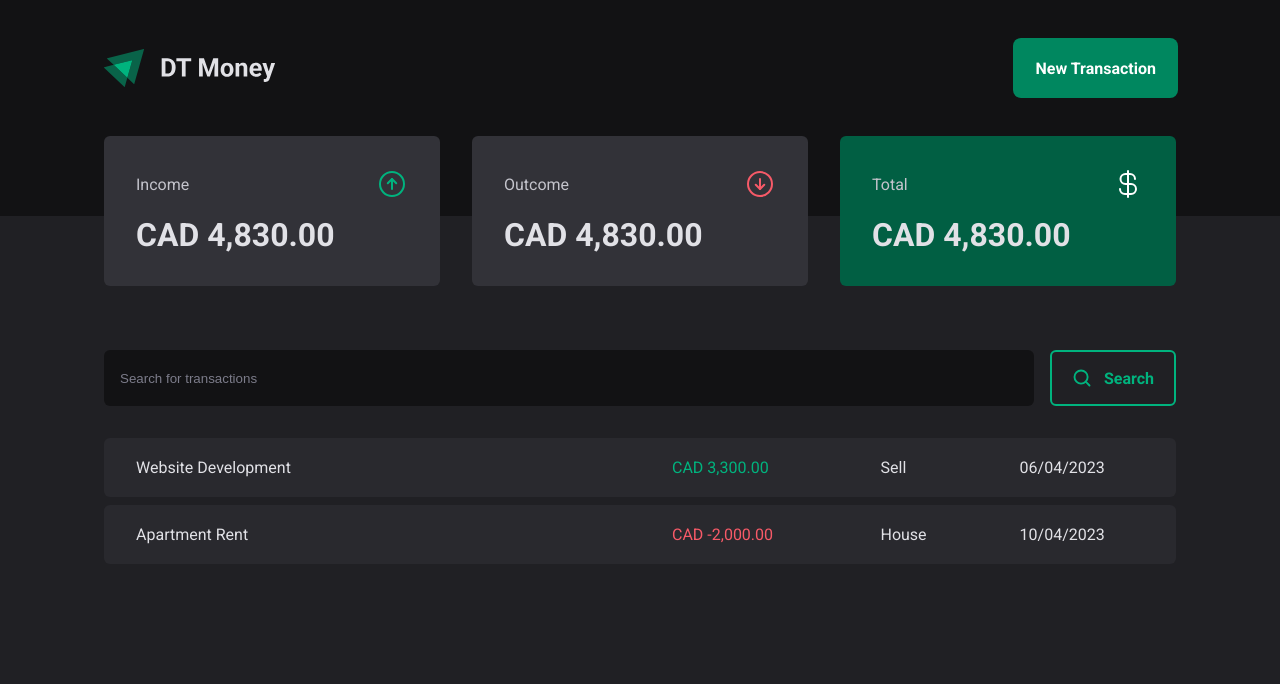
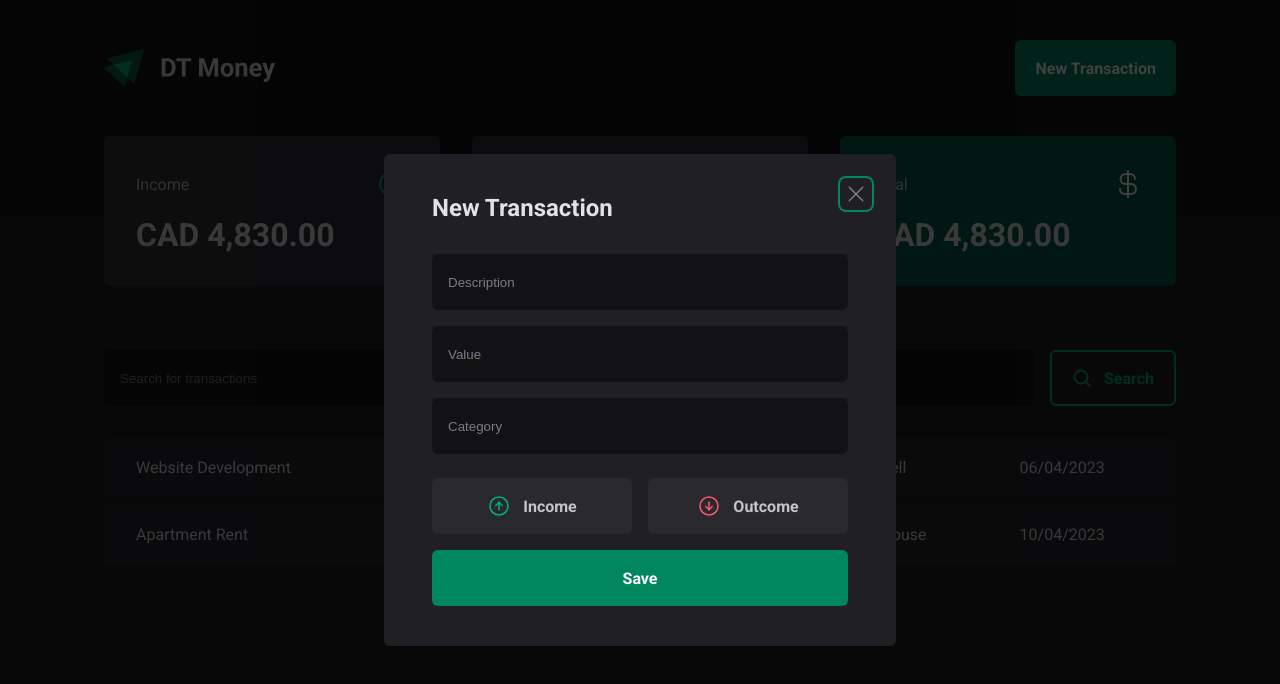
Before and after one commit to allanmgoncalves/dt-money, a React (Vite) app: page / in a window 1280 px wide. Both pictures are taken after a click on the button "New Transaction". Shown: the top 684 px of the page. Built offline with nearby package versions, Linux system fonts and the light colour scheme.

Commit message:
Add Dialog

```diff
--- a/package.json
+++ b/package.json
@@ -11,6 +11,7 @@
   },
   "dependencies": {
     "@radix-ui/react-dialog": "^1.0.5",
+    "@radix-ui/react-radio-group": "^1.1.3",
     "phosphor-react": "^1.4.1",
     "react": "^18.2.0",
     "react-dom": "^18.2.0",
--- a/src/components/Header/index.tsx
+++ b/src/components/Header/index.tsx
@@ -1,12 +1,21 @@
 import { HeaderContainer, HeaderContent, NewTransactionButton } from './styles'
+import * as Dialog from '@radix-ui/react-dialog'
+
 import logoImg from '../../assets/logo.svg'
+import { NewTransactionModal } from '../NewTransactionModal'
 
 export function Header() {
   return (
     <HeaderContainer>
       <HeaderContent>
         <img src={logoImg} alt="" />
-        <NewTransactionButton>New Transaction</NewTransactionButton>
+        <Dialog.Root>
+          <Dialog.Trigger asChild>
+            <NewTransactionButton>New Transaction</NewTransactionButton>
+          </Dialog.Trigger>
+
+          <NewTransactionModal />
+        </Dialog.Root>
       </HeaderContent>
     </HeaderContainer>
   )
--- /dev/null
+++ b/src/components/NewTransactionModal/index.tsx
@@ -0,0 +1,40 @@
+import * as Dialog from '@radix-ui/react-dialog'
+
+import {
+  CloseButton,
+  Content,
+  Overlay,
+  TransactionType,
+  TransactionTypeButton,
+} from './styles'
+import { ArrowCircleDown, ArrowCircleUp, X } from 'phosphor-react'
+
+export function NewTransactionModal() {
+  return (
+    <Dialog.Portal>
+      <Overlay />
+      <Content>
+        <CloseButton>
+          <X size={24} />
+        </CloseButton>
+        <Dialog.Title>New Transaction</Dialog.Title>
+        <form action="">
+          <input type="text" placeholder="Description" required />
+          <input type="number" placeholder="Value" required />
+          <input type="text" placeholder="Category" required />
+
+          <TransactionType>
+            <TransactionTypeButton variant="income" value="income">
+              <ArrowCircleUp size={24} /> Income
+            </TransactionTypeButton>
+            <TransactionTypeButton variant="outcome" value="outcome">
+              <ArrowCircleDown size={24} /> Outcome
+            </TransactionTypeButton>
+          </TransactionType>
+
+          <button type="submit">Save</button>
+        </form>
+      </Content>
+    </Dialog.Portal>
+  )
+}
--- /dev/null
+++ b/src/components/NewTransactionModal/styles.ts
@@ -0,0 +1,135 @@
+import * as Dialog from '@radix-ui/react-dialog'
+import * as RadioGroup from '@radix-ui/react-radio-group'
+
+import styled from 'styled-components'
+
+export const Overlay = styled(Dialog.Overlay)`
+  position: fixed;
+  width: 100vw;
+  height: 100vh;
+  inset: 0;
+  background-color: ${(props) => props.theme.overlay};
+`
+
+export const Content = styled(Dialog.Content)`
+  min-width: 32rem;
+  border-radius: 6px;
+  padding: 2.5rem 3rem;
+  background-color: ${(props) => props.theme['gray-800']};
+
+  position: fixed;
+  top: 50%;
+  left: 50%;
+  transform: translate(-50%, -50%);
+
+  form {
+    margin-top: 2rem;
+
+    display: flex;
+    flex-direction: column;
+    gap: 1rem;
+
+    input {
+      height: 56px;
+      border-radius: 6px;
+      border: 0;
+      background-color: ${(props) => props.theme['gray-900']};
+      color: ${(props) => props.theme['gray-300']};
+      padding: 0 1rem;
+
+      &::placeholder {
+        color: ${(props) => props.theme['gray-500']};
+      }
+    }
+
+    button[type='submit'] {
+      height: 56px;
+      border: 0;
+      background-color: ${(props) => props.theme['green-500']};
+      color: ${(props) => props.theme.white};
+      font-weight: bold;
+      padding: 0 1.25rem;
+      border-radius: 6px;
+      cursor: pointer;
+      transition: background-color 0.175s;
+
+      &:hover {
+        background-color: ${(props) => props.theme['green-700']};
+      }
+    }
+  }
+`
+
+export const CloseButton = styled(Dialog.Close)`
+  position: absolute;
+  top: 1.5rem;
+  right: 1.5rem;
+  border: 0;
+  background-color: transparent;
+  color: ${(props) => props.theme['gray-500']};
+  font-weight: bold;
+  padding: 0.25rem;
+  border-radius: 6px;
+  line-height: 0;
+  cursor: pointer;
+  transition: background-color 0.175s;
+
+  &:hover {
+    background-color: ${(props) => props.theme['gray-700']};
+  }
+`
+
+export const TransactionType = styled(RadioGroup.Root)`
+  display: grid;
+  grid-template-columns: repeat(2, 1fr);
+  gap: 1rem;
+  margin-top: 0.5rem;
+`
+
+interface TransactionTypeButtonProps {
+  variant: 'income' | 'outcome'
+}
+
+export const TransactionTypeButton = styled(
+  RadioGroup.Item,
+)<TransactionTypeButtonProps>`
+  display: flex;
+  justify-content: center;
+  align-items: center;
+  gap: 0.75rem;
+
+  height: 56px;
+  border: 0;
+  background-color: ${(props) => props.theme['gray-700']};
+  color: ${(props) => props.theme['gray-300']};
+  font-weight: bold;
+  padding: 0 1.25rem;
+  border-radius: 6px;
+  cursor: pointer;
+  transition:
+    color 0.175s,
+    background-color 0.175s;
+
+  svg {
+    transition: color 0.175s;
+    color: ${(props) =>
+      props.variant === 'income'
+        ? props.theme['green-300']
+        : props.theme['red-300']};
+  }
+
+  &[data-state='unchecked']:hover {
+    background-color: ${(props) => props.theme['gray-600']};
+  }
+
+  &[data-state='checked'] {
+    color: ${(props) => props.theme.white};
+    svg {
+      color: ${(props) => props.theme.white};
+    }
+    background-color: ${(props) =>
+      props.variant === 'income'
+        ? props.theme['green-500']
+        : props.theme['red-500']};
+  }
+`
```
Also changed, not shown: 1 other file (tests, documents, lock files or other folders).
